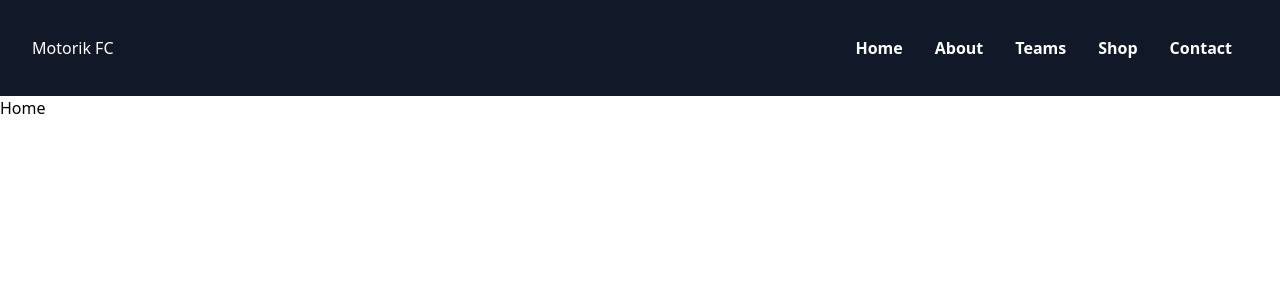
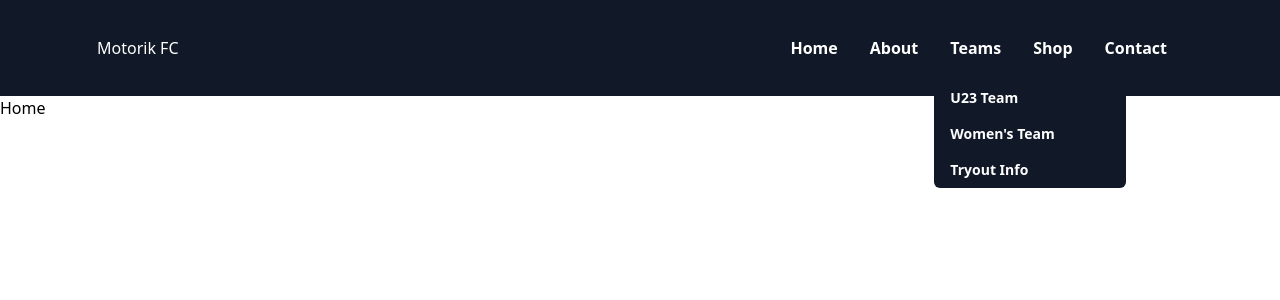
Before and after one commit to Divici/motorik, a React (Create React App) app: page / in a window 1280 px wide. Both pictures are taken after a click on the button "Teams". Shown: the top 300 px of the page. Built offline with nearby package versions, Linux system fonts and the light colour scheme.

Commit message:
navbar finished

```diff
--- a/src/components/Navbar.js
+++ b/src/components/Navbar.js
@@ -1,8 +1,13 @@
-import React from 'react';
+import { useState } from 'react';
 import { Link } from 'react-router-dom';
 import { GiHamburgerMenu } from "react-icons/gi";
+import { MdClose} from 'react-icons/md';
 
 const Navbar = () => {
+    const [toggleMenu, setToggleMenu] = useState(false);
+    const [toggleDrop, setToggleDrop] = useState(false);
+    const [toggleTeams, setToggleTeams] = useState(false);
+
     return (
         <header className="bg-gray-900 py-4 lg:py-6">
             <div className="container mx-auto px-4 lg:px-8">
@@ -15,6 +20,7 @@ const Navbar = () => {
                         </Link>
                     </div>
 
+                    {/* Desktop/Tablet View Menu */}
                     <div className="hidden md:block">
                         <nav className="flex items-center">
                             <Link to="/" className="text-white font-semibold py-3 px-4 hover:bg-gray-800 rounded-md">
@@ -25,22 +31,22 @@ const Navbar = () => {
                             </Link>
 
                             <div className="relative">
-                                <button className="text-white font-semibold py-3 px-4 hover:bg-gray-800 rounded-md">
+                                <button onClick={()=> setToggleDrop(!toggleDrop)} className="text-white font-semibold py-3 px-4 hover:bg-gray-800 rounded-md">
                                 Teams
                                 </button>
-                                <ul className="absolute hidden w-48 pt-2 bg-gray-900 rounded-md shadow-xl">
+                                <ul className={`absolute ${toggleDrop ? "" : "hidden"} w-48 pt-2 bg-gray-900 rounded-md`}>
                                     <li>
                                         <Link to="/teams/u23" className="block px-4 py-2 text-sm font-semibold text-white hover:bg-gray-800 rounded-md">
                                         U23 Team
                                         </Link>
                                     </li>
                                     <li>
-                                        <Link to="/teams/womens" className="block px-4 py-2 text-sm font-semibold text-white hover:bg-gray-800 rounded-md">
+                                        <Link to="/teams/women" className="block px-4 py-2 text-sm font-semibold text-white hover:bg-gray-800 rounded-md">
                                         Women's Team
                                         </Link>
                                     </li>
                                     <li>
-                                        <Link to="/teams/tryouts" className="block px-4 py-2 text-sm font-semibold text-white hover:bg-gray-800 rounded-md">
+                                        <Link to="/tryouts" className="block px-4 py-2 text-sm font-semibold text-white hover:bg-gray-800 rounded-md">
                                         Tryout Info
                                         </Link>
                                     </li>
@@ -56,10 +62,43 @@ const Navbar = () => {
                         </nav>
                     </div>
 
-                    <div className="block md:hidden">
-                        <button className="flex items-center px-3 py-2 border rounded text-gray-500 border-gray-600 hover:text-white hover:border-white">
-                            <GiHamburgerMenu />
-                        </button>
+                    {/* Mobile Hamburger Menu */}
+                    <div className="sm:flex md:hidden">
+                        <GiHamburgerMenu fontSize={27} onClick={()=> setToggleMenu(true)} className="cursor-pointer text-white hover:text-red-500" />
+
+                        {toggleMenu && (
+                        <div className='flex justify-center items-center slide-bottom fixed top-0 left-0 w-full h-screen bg-gray-900 z-[5]'>
+                            {!toggleTeams ?
+                                (<MdClose fontSize={27} className='text-white absolute top-5 right-5 cursor-pointer' onClick={() => setToggleMenu(false)} />)
+                                :
+                                (<MdClose fontSize={27} className='text-white absolute top-5 right-5 cursor-pointer' onClick={() => setToggleTeams(!toggleTeams)} />)
+                            }
+
+                            {!toggleTeams ?
+                                (
+                                    <ul className='flex-1 flex justify-center flex-col items-center text-white'>
+                                        <Link to='/' className='text-center text-[1.5rem] sm:text-[2rem] m-8 hover:text-red-500' onClick={() => setToggleMenu(false)}>Home</Link>
+                                        <Link to='/about' className='text-center text-[1.5rem] sm:text-[2rem] m-8 hover:text-red-500' onClick={() => setToggleMenu(false)}>About</Link>
+                                        <li className='text-center text-[1.5rem] sm:text-[2rem] m-8 hover:text-red-500 cursor-pointer' onClick={() => setToggleTeams(!toggleTeams)}>Teams</li>
+
+                                        <Link to='/shop' className='text-center text-[1.5rem] sm:text-[2rem] m-8 hover:text-red-500' onClick={() => setToggleMenu(false)}>Shop</Link>
+                                        <Link to='/contact' className='text-center text-[1.5rem] sm:text-[2rem] m-8 hover:text-red-500' onClick={() => setToggleMenu(false)}>Contact</Link>
+                                    </ul>
+                                )
+                            :
+                                (
+                                    <ul className='flex-1 flex justify-center flex-col items-center text-white slide-bottom'>
+                                        <li className='text-center text-[1.5rem] sm:text-[2rem] w-full mt-8 py-4 text-black hover:text-red-500 cursor-pointer bg-slate-300' onClick={() => setToggleTeams(!toggleTeams)}>
+                                            Teams
+                                        </li>
+                                        <Link to='/teams/u23' className={`block ${toggleTeams ? "" : "hidden"} text-center text-[1.5rem] sm:text-[2rem] m-8 hover:text-red-500`} onClick={() => setToggleMenu(false)}>U23 Team</Link>
+                                        <Link to='/teams/women' className={`block ${toggleTeams ? "" : "hidden"} text-center text-[1.5rem] sm:text-[2rem] m-8 hover:text-red-500`} onClick={() => setToggleMenu(false)}>Women's Team</Link>
+                                        <Link to='/tryouts' className={`block ${toggleTeams ? "" : "hidden"} text-center text-[1.5rem] sm:text-[2rem] m-8 hover:text-red-500`} onClick={() => setToggleMenu(false)}>Tryout Info</Link>
+                                    </ul>
+                                )
+                            }
+                        </div>
+                        )}
                     </div>
 
                 </div>
--- a/src/index.css
+++ b/src/index.css
@@ -1,3 +1,30 @@
 @tailwind base;
 @tailwind components;
 @tailwind utilities;
+
+.slide-bottom {
+    -webkit-animation: slide-bottom 0.5s cubic-bezier(0.250, 0.460, 0.450, 0.940) both;
+      animation: slide-bottom 0.5s cubic-bezier(0.250, 0.460, 0.450, 0.940) both;
+  }
+
+@-webkit-keyframes slide-bottom {
+    0% {
+        -webkit-transform: translateY(-25%);
+                transform: translateY(-25%);
+    }
+    100% {
+        -webkit-transform: translateY(0);
+                transform: translateY(0);
+    }
+}
+
+@keyframes slide-bottom {
+    0% {
+        -webkit-transform: translateY(-25%);
+                transform: translateY(-25%);
+    }
+    100% {
+        -webkit-transform: translateY(0);
+                transform: translateY(0);
+    }
+}
--- a/tailwind.config.js
+++ b/tailwind.config.js
@@ -4,7 +4,22 @@ module.exports = {
     "./src/**/*.{js,jsx,ts,tsx}",
   ],
   theme: {
-    extend: {},
+    screens: {
+      sm: '450px',
+      md: '650px',
+      ml: '850px',
+      lg: '1150px',
+      xl: '2750px',
+    },
+    extend: {
+      fontFamily: {
+        base: ["Cormorant Upright", "serif"],
+        alt: ["Open Sans", "sans-serif"],
+      },
+      colors: {
+        'burgandy': '#6A040F',
+      },
+    },
   },
   plugins: [],
 }
```
